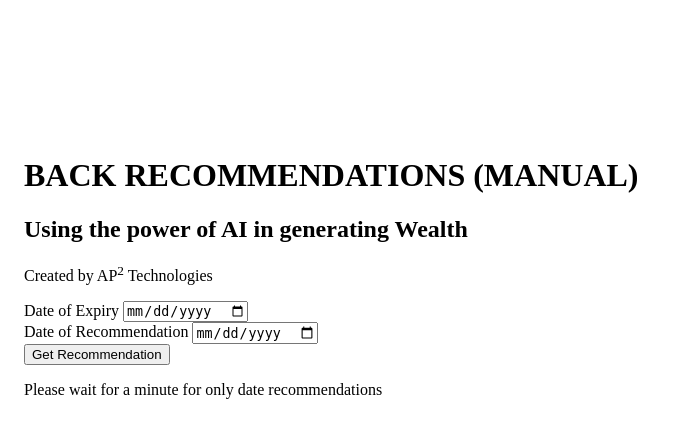
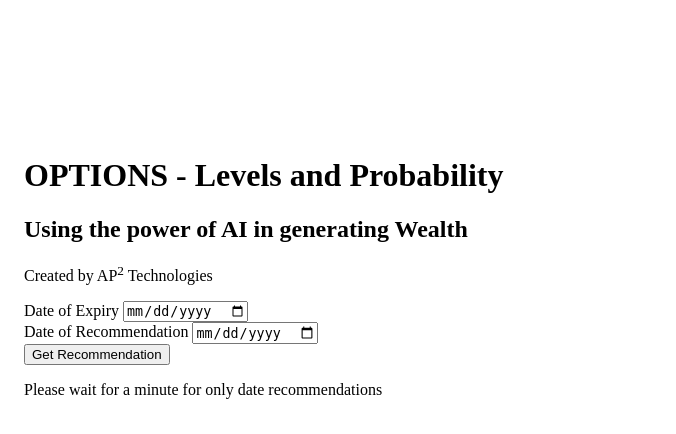
Before and after one commit to abhijit-pandey/apsquare-data, a Flask app: template templates/header_options.html in a window 1280 px wide. Shown: the top 434 px of the page, without its empty margins (0-676 px from the left). Run offline with Flask 2, Linux system fonts and the light colour scheme; the template is opened without the code that fills it, so the values that code supplies are empty; parts of the project's set-up code (start-up, migrations or seed data) failed here and were passed over.

Commit message:
Changing options header

```diff
--- a/templates/header_options.html
+++ b/templates/header_options.html
@@ -1,5 +1,5 @@
 <header class="w3-container w3-white w3-center" style="padding:128px 16px">
-  <h1 class="w3-margin">BACK RECOMMENDATIONS (MANUAL)</h1>
+  <h1 class="w3-margin">OPTIONS - Levels and Probability</h1>
   <h2 class="w3-margin">Using the power of AI in generating Wealth</h2>
   <p class="w3-xlarge">Created by AP<sup>2</sup> Technologies</p>
   	<form class="w3-container">
```
